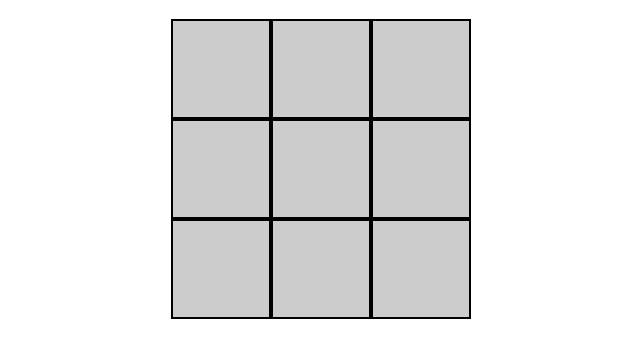
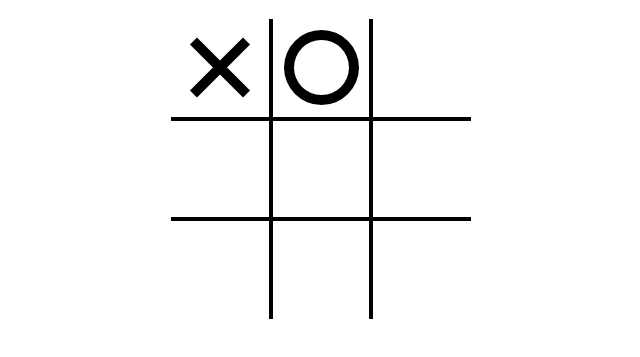
Before and after one commit to Kokonoi/Tic-Tac-Toe, a plain HTML site: page index.html in a window 1280 px wide. Shown: the part 61-418 px from the top of the page, without its empty margins (319-959 px from the left). Drawn offline with Linux system fonts and the light colour scheme.

Commit message:
made X and O

```diff
--- a/styles.css
+++ b/styles.css
@@ -17,8 +17,67 @@ h1 {
 }
 
 .container > div {
-  background-color: #ccc;
   height: 100px;
   box-sizing: border-box;
   border: 2.5px solid black;
+  display: flex;
+  justify-content: center;
+  align-items: center;
+  position: relative;
 }
+
+.container :first-child,
+.container :nth-child(2),
+.container :nth-child(3) {
+  border-top: none;
+}
+
+.container :nth-child(3n + 1) {
+  border-left: none;
+}
+
+.container :nth-child(3n + 3) {
+  border-right: none;
+}
+
+.container :last-child,
+.container :nth-child(7),
+.container :nth-child(8) {
+  border-bottom: none;
+}
+
+.cell.x::after,
+.cell.x::before {
+  content: "";
+  position: absolute;
+  width: 10px;
+  height: 75px;
+  background-color: black;
+}
+
+.cell.x::before {
+  transform: rotate(45deg);
+}
+
+.cell.x::after {
+  transform: rotate(-45deg);
+}
+
+.cell.o::after,
+.cell.o::before {
+  content: "";
+  position: absolute;
+  border-radius: 50%;
+}
+
+.cell.o::before {
+  width: 75px;
+  height: 75px;
+  background-color: black;
+}
+
+.cell.o::after {
+  width: 55px;
+  height: 55px;
+  background-color: white;
+}
```
